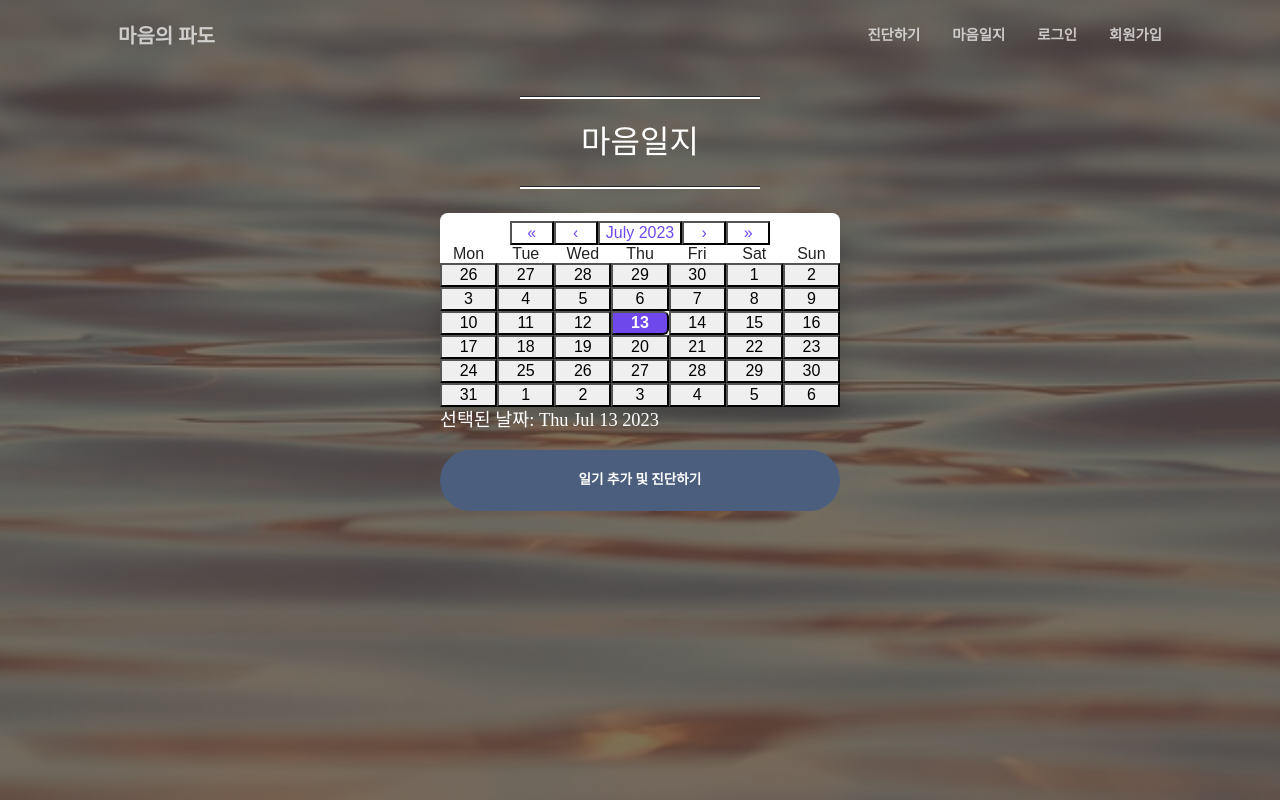
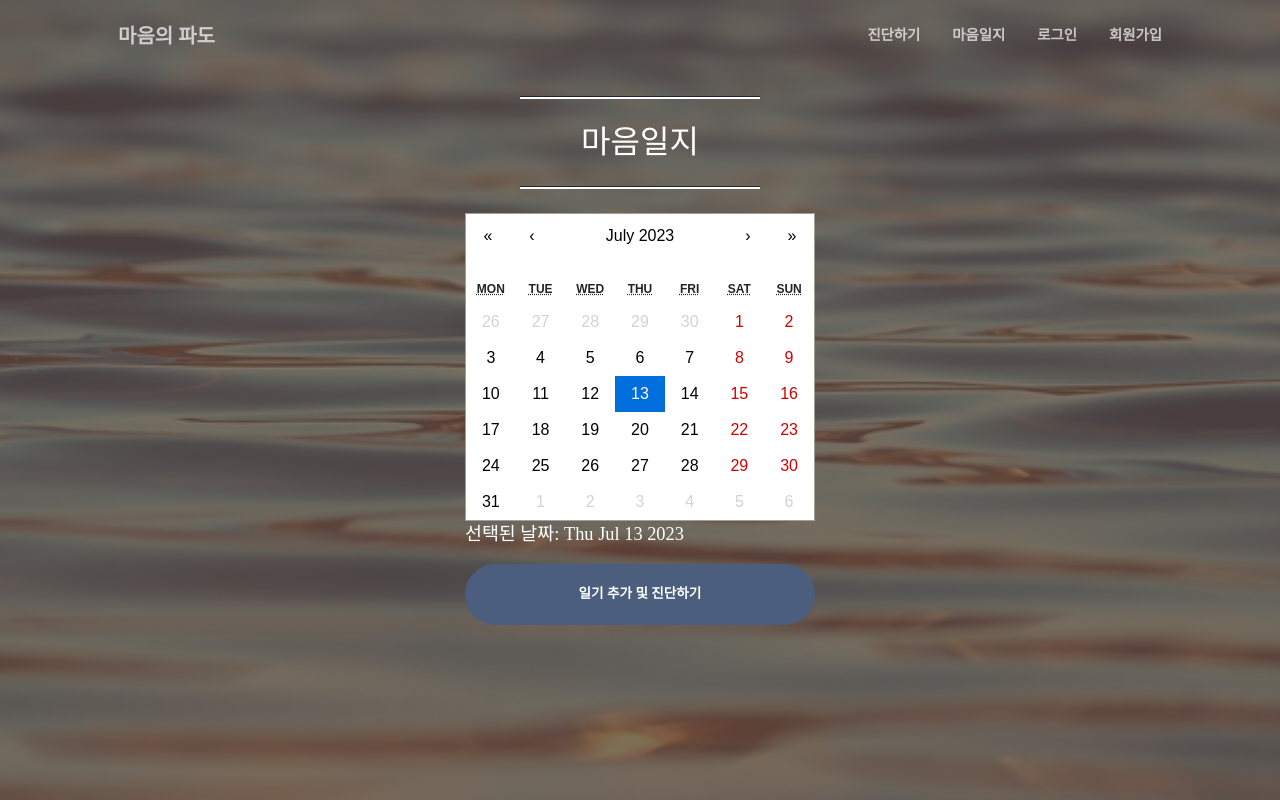
Before and after one commit to C2hazelnut/hotsix_mindwave, a React (Create React App) app: page /services in a window 1280 px wide. Built offline with nearby package versions, Linux system fonts and the light colour scheme; a web font is replaced by a local one.

Commit message:
Calendar 스파일 변경

```diff
--- a/src/components/Services.css
+++ b/src/components/Services.css
@@ -7,95 +7,148 @@
   color: white;
 }
 .react-calendar {
-    text-align: center;
-    width: 400px;
+  width: 350px;
   max-width: 100%;
-    background-color: #fff;
-    color: #222;
-    border-radius: 8px;
-    box-shadow: 0 12px 24px rgba(0, 0, 0, 0.2);
+  background: white;
+  border: 1px solid #a0a096;
   font-family: Arial, Helvetica, sans-serif;
   line-height: 1.125em;
 }
+
+.react-calendar--doubleView {
+  width: 700px;
+}
+
+.react-calendar--doubleView .react-calendar__viewContainer {
+  display: flex;
+  margin: -0.5em;
+}
+
+.react-calendar--doubleView .react-calendar__viewContainer > * {
+  width: 50%;
+  margin: 0.5em;
+}
+
+.react-calendar,
+.react-calendar *,
+.react-calendar *:before,
+.react-calendar *:after {
+  -moz-box-sizing: border-box;
+  -webkit-box-sizing: border-box;
+  box-sizing: border-box;
+}
+
+.react-calendar button {
+  margin: 0;
+  border: 0;
+  outline: none;
+}
+
+.react-calendar button:enabled:hover {
+  cursor: pointer;
+}
+
+.react-calendar__navigation {
+  display: flex;
+  height: 44px;
+  margin-bottom: 1em;
+}
+
 .react-calendar__navigation button {
-    color: #6f48eb;
   min-width: 44px;
   background: none;
-    font-size: 16px;
-    margin-top: 8px;
 }
+
+.react-calendar__navigation button:disabled {
+  background-color: #f0f0f0;
+}
+
 .react-calendar__navigation button:enabled:hover,
 .react-calendar__navigation button:enabled:focus {
-    background-color: #f8f8fa;
+  background-color: #e6e6e6;
 }
-   .react-calendar__navigation button[disabled] {
+
+.react-calendar__month-view__weekdays {
+  text-align: center;
+  text-transform: uppercase;
+  font-weight: bold;
+  font-size: 0.75em;
+}
+
+.react-calendar__month-view__weekdays__weekday {
+  padding: 0.5em;
+}
+
+.react-calendar__month-view__weekNumbers .react-calendar__tile {
+  display: flex;
+  align-items: center;
+  justify-content: center;
+  font-size: 0.75em;
+  font-weight: bold;
+}
+
+.react-calendar__month-view__days__day--weekend {
+  color: #d10000;
+}
+
+.react-calendar__month-view__days__day--neighboringMonth {
+  color: lightgray;
+}
+
+.react-calendar__year-view .react-calendar__tile,
+.react-calendar__decade-view .react-calendar__tile,
+.react-calendar__century-view .react-calendar__tile {
+  padding: 2em 0.5em;
+}
+
+.react-calendar__tile {
+  max-width: 100%;
+  padding: 10px 6.6667px;
+  background: none;
+  text-align: center;
+  line-height: 16px;
+}
+
+.react-calendar__tile:disabled {
   background-color: #f0f0f0;
 }
-   abbr[title] {
-    text-decoration: none;
-   }
-   /* .react-calendar__month-view__days__day--weekend {
-    color: #d10000;
-   } */
+
 .react-calendar__tile:enabled:hover,
 .react-calendar__tile:enabled:focus {
-    background: #f8f8fa;
-    color: #6f48eb;
-    border-radius: 6px;
+  background-color: #e6e6e6;
 }
+
 .react-calendar__tile--now {
-    background: #6f48eb33;
-    border-radius: 6px;
-    font-weight: bold;
-    color: #6f48eb;
+  background: #ffff76;
 }
+
 .react-calendar__tile--now:enabled:hover,
 .react-calendar__tile--now:enabled:focus {
-    background: #6f48eb33;
-    border-radius: 6px;
-    font-weight: bold;
-    color: #6f48eb;
+  background: #ffffa9;
 }
+
+.react-calendar__tile--hasActive {
+  background: #76baff;
+}
+
 .react-calendar__tile--hasActive:enabled:hover,
 .react-calendar__tile--hasActive:enabled:focus {
-    background: #f8f8fa;
+  background: #a9d4ff;
 }
+
 .react-calendar__tile--active {
-    background: #6f48eb;
-    border-radius: 6px;
-    font-weight: bold;
-    color: white;
-   }
-   .react-calendar__tile--active:enabled:hover,
-   .react-calendar__tile--active:enabled:focus {
-    background: #6f48eb;
-    color: white;
-   }
-   .react-calendar--selectRange .react-calendar__tile--hover {
-    background-color: #f8f8fa;
-   }
-   .react-calendar__tile--range {
-    background: #f8f8fa;
-    color: #6f48eb;
-    border-radius: 0;
-   }
-   .react-calendar__tile--rangeStart {
-    border-top-right-radius: 0;
-    border-bottom-right-radius: 0;
-    border-top-left-radius: 6px;
-    border-bottom-left-radius: 6px;
-    background: #6f48eb;
-    color: white;
-   }
-   .react-calendar__tile--rangeEnd {
-    border-top-left-radius: 0;
-    border-bottom-left-radius: 0;
-    border-top-right-radius: 6px;
-    border-bottom-right-radius: 6px;
-    background: #6f48eb;
+  background: #006edc;
   color: white;
 }
 
+.react-calendar__tile--active:enabled:hover,
+.react-calendar__tile--active:enabled:focus {
+  background: #1087ff;
+}
+
+.react-calendar--selectRange .react-calendar__tile--hover {
+  background-color: #e6e6e6;
+}
 
 
 .left-sidebar {
```
Lines whose indentation alone changed are shown as unchanged.
